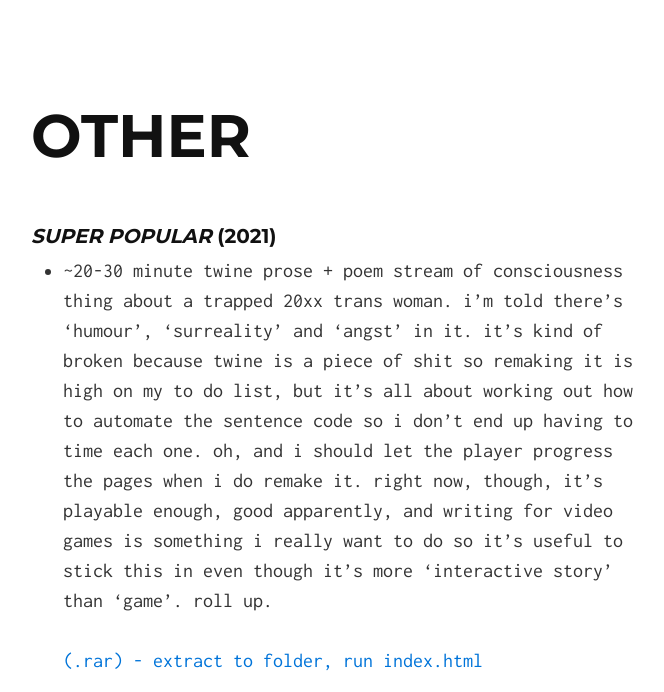
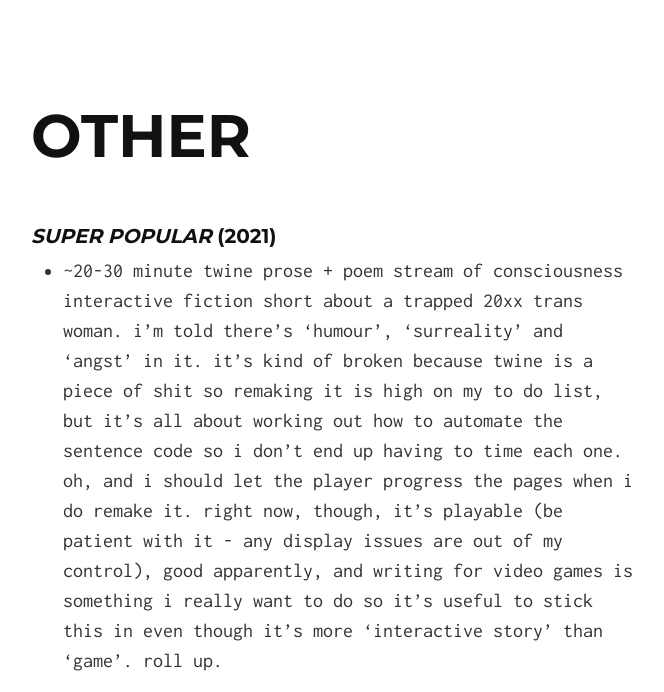
Before and after one commit to draftpost0/draftpost0.github.io, a Jekyll site: the page built from index.md, in a window 1280 px wide and 900 px high, scrolled down 4021 px, cut to the strip 0-692 px from the top of the window. Shown: the whole strip, without its empty margins (307-971 px from the left). Built offline with Jekyll 4.4.1, drawn with Linux system fonts in a browser that asks for light colours; nearby versions of some CDN libraries.

Commit message:
Update index.md

```diff
--- a/index.md
+++ b/index.md
@@ -66,7 +66,7 @@ this should be screen-readable: i made it mostly in photoshop so writing alt-tex
 <br>
 # OTHER
 ### *SUPER POPULAR* (2021)
-- ~20-30 minute twine prose + poem stream of consciousness thing about a trapped 20xx trans woman. i'm told there's 'humour', 'surreality' and 'angst' in it. it's kind of broken because twine is a piece of shit so remaking it is high on my to do list, but it's all about working out how to automate the sentence code so i don't end up having to time each one. oh, and i should let the player progress the pages when i do remake it. right now, though, it's playable enough, good apparently, and writing for video games is something i really want to do so it's useful to stick this in even though it's more 'interactive story' than 'game'. roll up.
+- ~20-30 minute twine prose + poem stream of consciousness interactive fiction short about a trapped 20xx trans woman. i'm told there's 'humour', 'surreality' and 'angst' in it. it's kind of broken because twine is a piece of shit so remaking it is high on my to do list, but it's all about working out how to automate the sentence code so i don't end up having to time each one. oh, and i should let the player progress the pages when i do remake it. right now, though, it's playable (be patient with it - any display issues are out of my control), good apparently, and writing for video games is something i really want to do so it's useful to stick this in even though it's more 'interactive story' than 'game'. roll up.
 <br>
 <br>
 [(.rar) - extract to folder, run index.html](/cough/SUPER POPULAR-final.rar)
```
